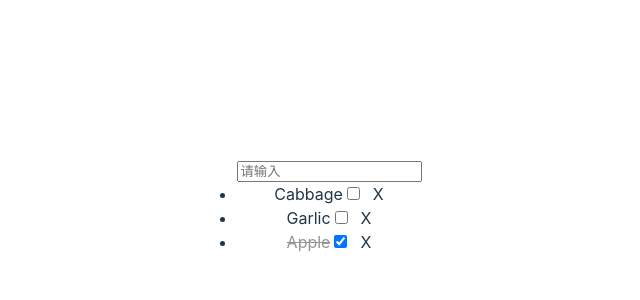
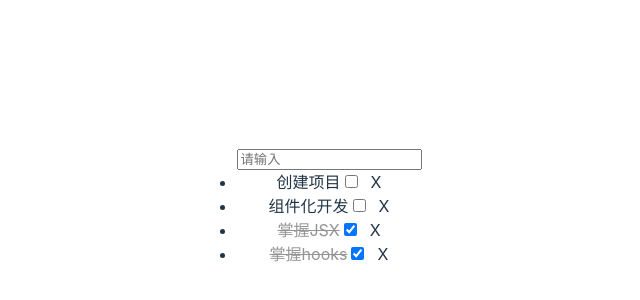
Before and after one commit to Jasper-code-web/React-project, a React (Vite) app: page / in a window 1280 px wide. Shown: the part 194-494 px from the top of the page, without its empty margins (331-971 px from the left). Built offline with nearby package versions, Linux system fonts and the light colour scheme.

Commit message:
modify option input

```diff
--- a/src/App.jsx
+++ b/src/App.jsx
@@ -6,9 +6,10 @@ import "./style.css";
 
 function App() {
   const [todos, setTodos] = useState([
-    { title: "Cabbage", isCheck: false, id: 1, isEdit: false },
-    { title: "Garlic", isCheck: false, id: 2, isEdit: false },
-    { title: "Apple", isCheck: true, id: 3, isEdit: false },
+    { title: "创建项目", isCheck: false, id: 1, isEdit: false },
+    { title: "组件化开发", isCheck: false, id: 2, isEdit: false },
+    { title: "掌握JSX", isCheck: true, id: 3, isEdit: false },
+    { title: "掌握hooks", isCheck: true, id: 4, isEdit: false },
   ]);
 
   const [newTodo, setNewTodo] = useState("");
@@ -76,6 +77,7 @@ function App() {
       }
       setEditTodo("")
     }
+    console.log('todo',todo)
     if(todo && todo.isEdit) {
       if(e && e.code) {
         if(e.code === "Enter") handleEdited(todo)
@@ -100,7 +102,7 @@ function App() {
                 <input type="checkbox" value={todo.isCheck} checked={todo.isCheck} onChange={(e) => changeCheckState(e, todo.id)}></input>
                 <span className="close" onClick={() => removeTodo(todo)}>X</span>
               </li>
-              <input type="text" value={editTodo} onKeyUp={(e) => confirmEdit(e, todo)} onBlur={() => {confirmEdit(todo)}} onChange={(e) => {changeEditWord(e)}} className={todo.isEdit ? "edit-input" : "invisible-input"} />
+              <input type="text" value={editTodo} onKeyUp={(e) => confirmEdit(e, todo)} onBlur={(e) => {confirmEdit(e, todo)}} onChange={(e) => {changeEditWord(e)}} className={todo.isEdit ? "edit-input" : "invisible-input"} />
             </div>
           );
         })}
```
